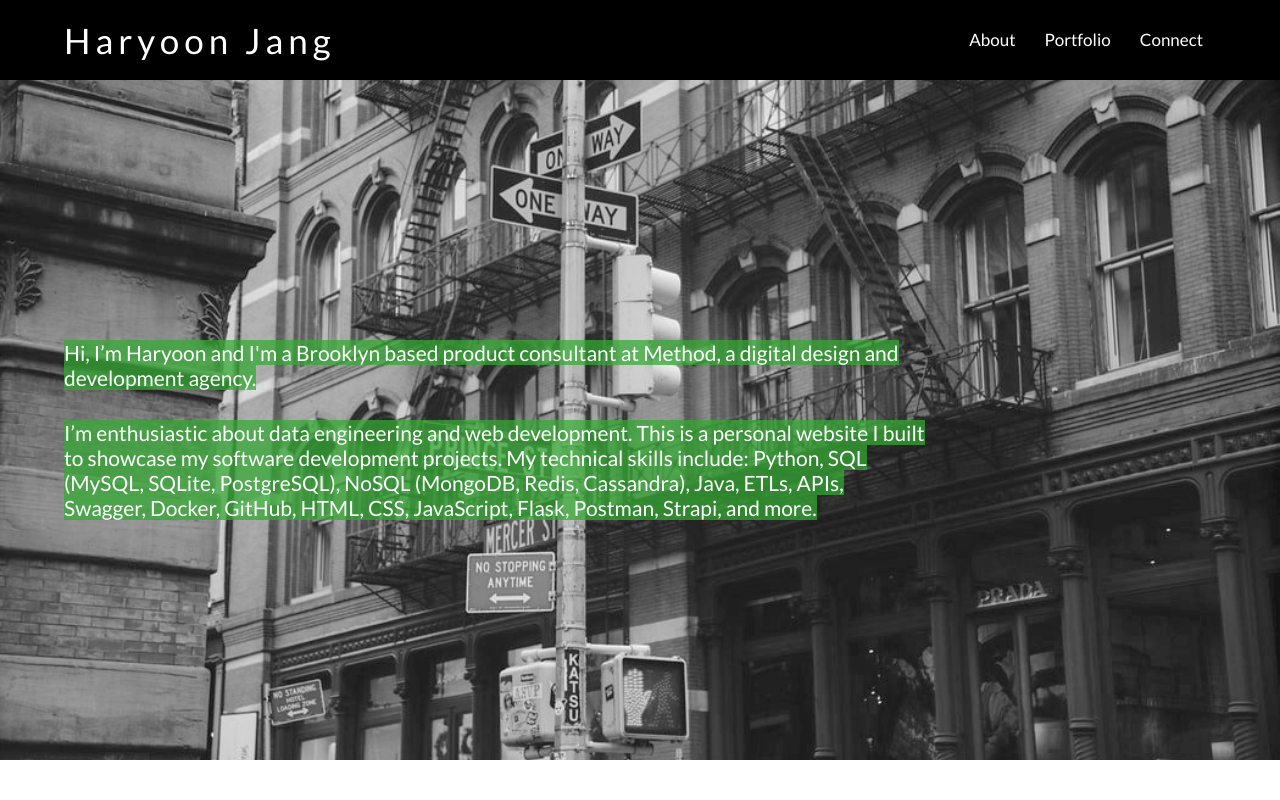
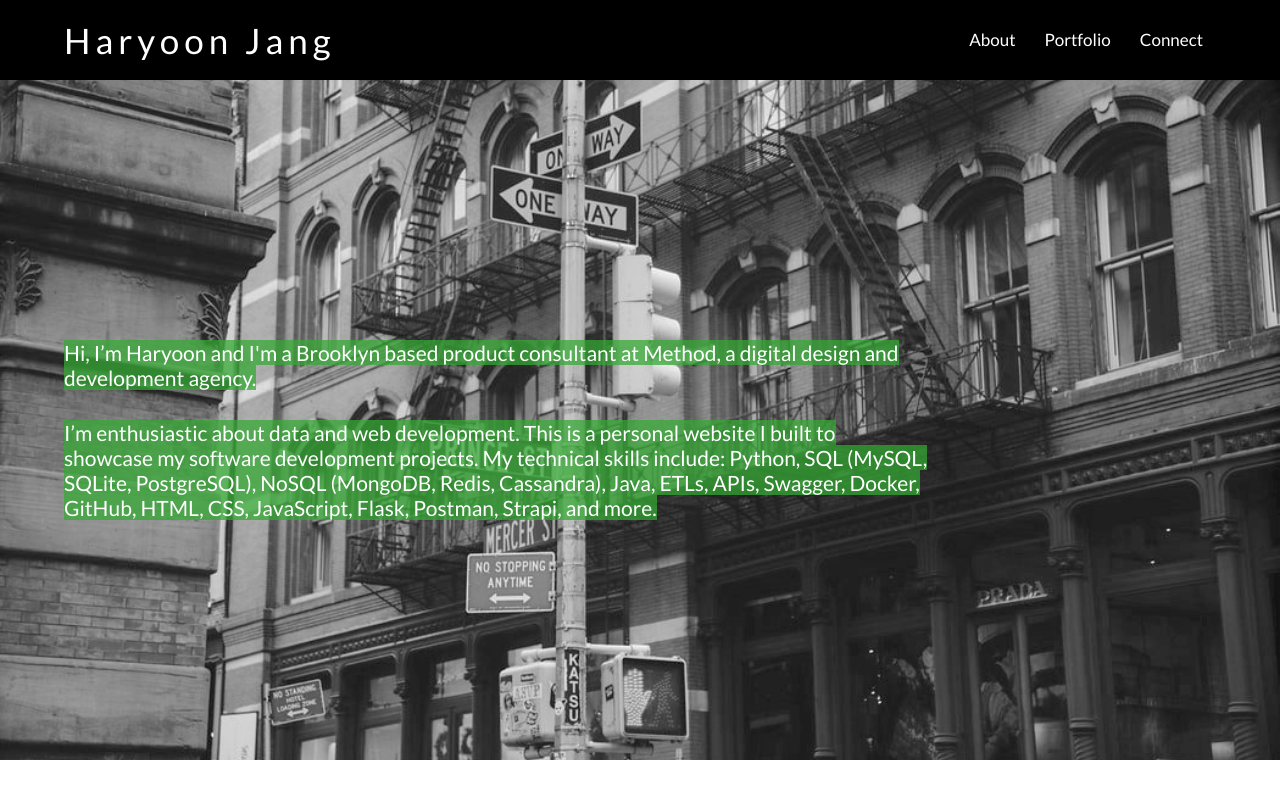
Before and after one commit to haryoon/haryoon.github.io, a plain HTML site: page index.html in a window 1280 px wide. Shown: the top 800 px of the page. Drawn offline with nearby package versions, Linux system fonts and the light colour scheme.

Commit message:
intro text change

```diff
--- a/index.html
+++ b/index.html
@@ -32,7 +32,7 @@
 <!-- /*=========================== ABOUT =================================*/ -->
 		<div id="abouttext">
 			<p class="aboutfont"><span class="greenb">Hi, I’m Haryoon and I'm a Brooklyn based product consultant at Method, a digital design and development agency.<span></p>
-			<p class="aboutfont"><span class="greenb">I’m enthusiastic about data engineering and web development. This is a personal website I built to showcase my software development projects. My technical skills include: Python, SQL (MySQL, SQLite, PostgreSQL), NoSQL (MongoDB, Redis, Cassandra), Java, ETLs, APIs, Swagger, Docker, GitHub, HTML, CSS, JavaScript, Flask, Postman, Strapi, and more.</span></p>
+			<p class="aboutfont"><span class="greenb">I’m enthusiastic about data and web development. This is a personal website I built to showcase my software development projects. My technical skills include: Python, SQL (MySQL, SQLite, PostgreSQL), NoSQL (MongoDB, Redis, Cassandra), Java, ETLs, APIs, Swagger, Docker, GitHub, HTML, CSS, JavaScript, Flask, Postman, Strapi, and more.</span></p>
 		</div>
 	</section>
 
```
